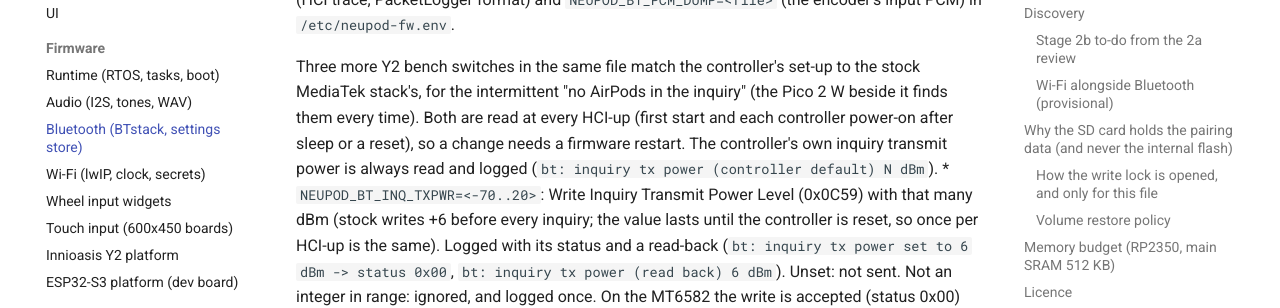
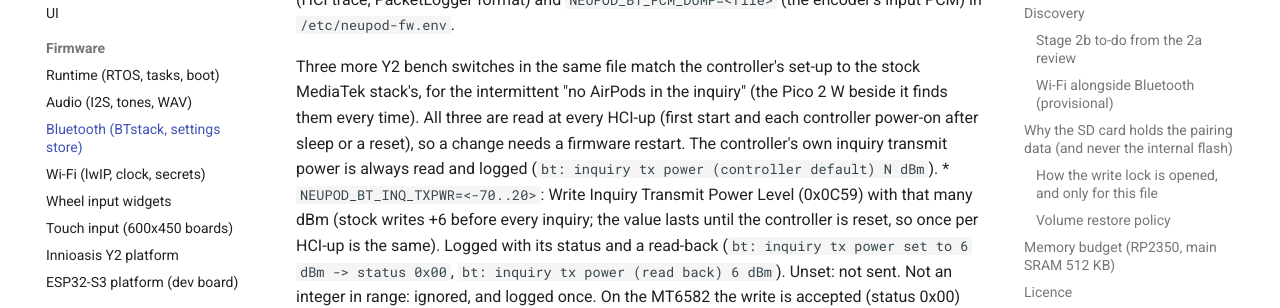
Before and after one commit to StuartF303/neuPod, an MkDocs documentation site: the page built from docs/bluetooth.md, in a window 1280 px wide and 900 px high, scrolled down 12265 px. Shown: the part 203-511 px from the top of the window. Built offline with MkDocs 1.6.1 and Material for MkDocs 9.7.7, drawn with Linux system fonts in a browser that asks for light colours; comment, search, counter and statistics services are not loaded.

Commit message:
y2 bt: docs wording for three bench switches
Co-Authored-By: Claude Opus 5.5 <noreply@anthropic.com>

```diff
--- a/docs/bluetooth.md
+++ b/docs/bluetooth.md
@@ -265,7 +265,7 @@ volume (AVRCP, stage 2c) makes up the level. Bench aids on the Y2 only: `NEUPOD_
 `NEUPOD_BT_PCM_DUMP=<file>` (the encoder's input PCM) in `/etc/neupod-fw.env`.
 
 Three more Y2 bench switches in the same file match the controller's set-up to the stock MediaTek stack's, for the intermittent "no AirPods in the inquiry" (the Pico 2 W
-beside it finds them every time). Both are read at every HCI-up (first start and each controller power-on after sleep or a reset), so a change needs a firmware restart.
+beside it finds them every time). All three are read at every HCI-up (first start and each controller power-on after sleep or a reset), so a change needs a firmware restart.
 The controller's own inquiry transmit power is always read and logged (`bt: inquiry tx power (controller default) N dBm`).
 * `NEUPOD_BT_INQ_TXPWR=<-70..20>`: Write Inquiry Transmit Power Level (0x0C59) with that many dBm (stock writes +6 before every inquiry; the value lasts until the
   controller is reset, so once per HCI-up is the same). Logged with its status and a read-back (`bt: inquiry tx power set to 6 dBm -> status 0x00`, `bt: inquiry tx power
```
Also changed, not shown: 1 other file.
